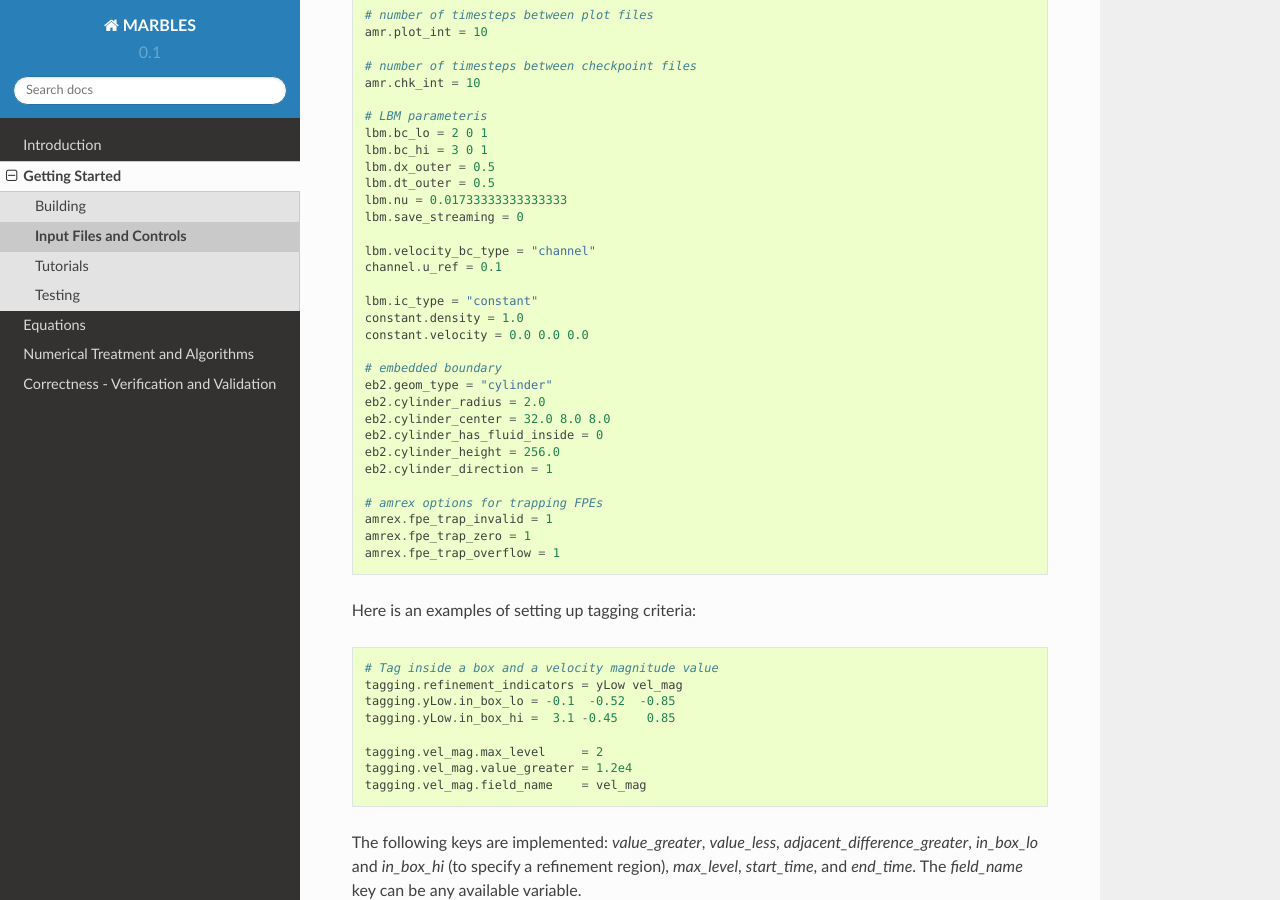
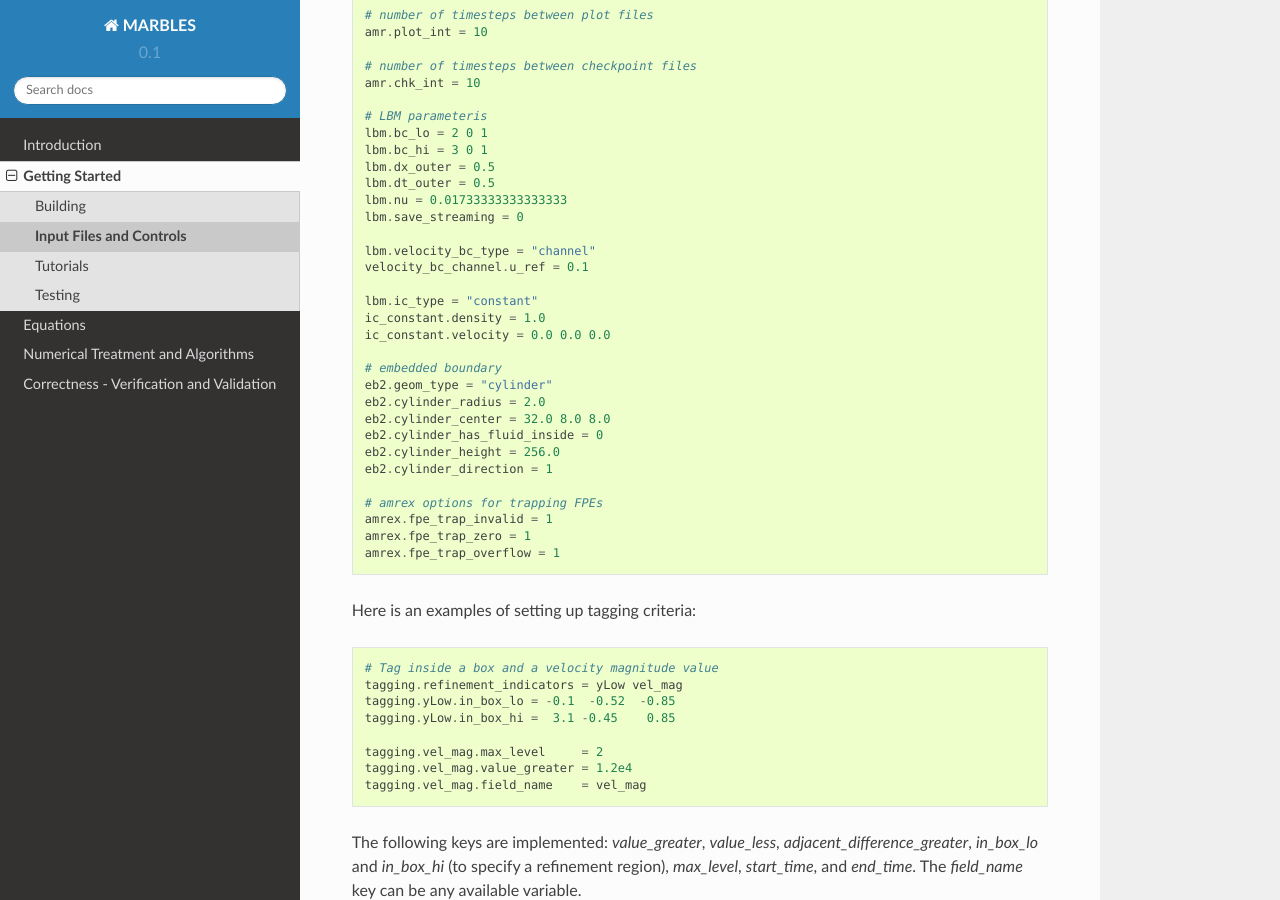
Before and after one commit to NREL/marbles, a Sphinx documentation site: the page built from Docs/sphinx/InputFiles.rst, in a window 1280 px wide and 900 px high, scrolled down 803 px. Built offline with Sphinx 7.4.7 and the Read the Docs theme 2.0.0, drawn with Linux system fonts in a browser that asks for light colours.

Commit message:
Renaming and better pine box (#16)

```diff
--- a/Docs/sphinx/InputFiles.rst
+++ b/Docs/sphinx/InputFiles.rst
@@ -48,11 +48,11 @@ Here is an example input file::
   lbm.save_streaming = 0
 
   lbm.velocity_bc_type = "channel"
-  channel.u_ref = 0.1
+  velocity_bc_channel.u_ref = 0.1
 
   lbm.ic_type = "constant"
-  constant.density = 1.0
-  constant.velocity = 0.0 0.0 0.0
+  ic_constant.density = 1.0
+  ic_constant.velocity = 0.0 0.0 0.0
 
   # embedded boundary
   eb2.geom_type = "cylinder"
```
Also changed, not shown: 8 other files.
